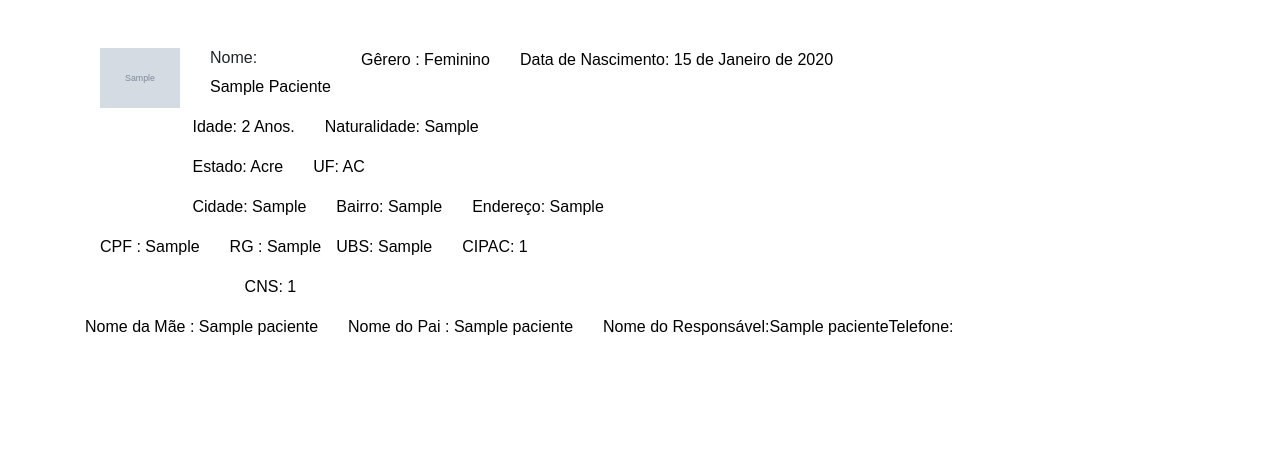
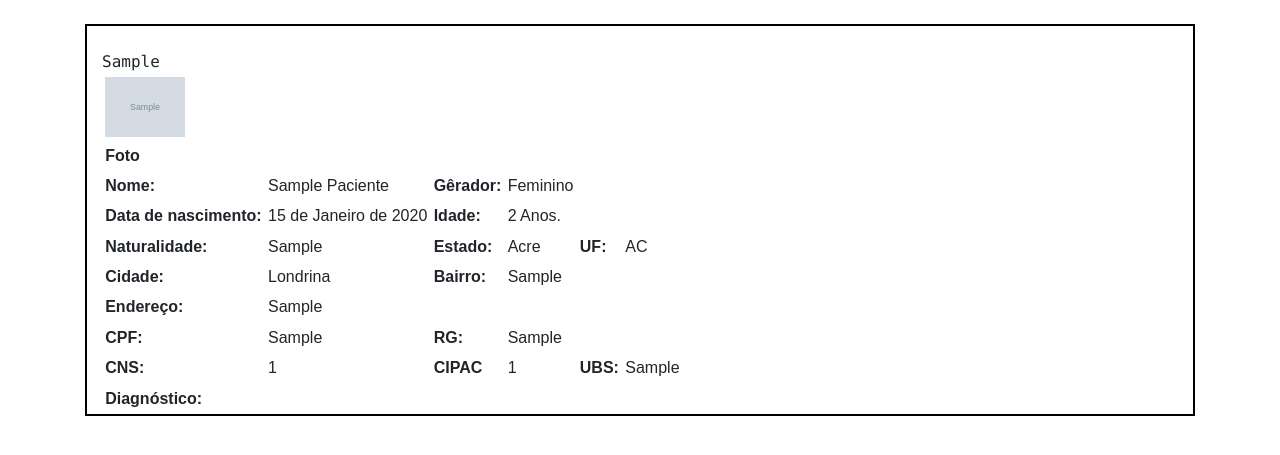
Before and after one commit to GabrielHenri39/geracao, a Django app: page /perfil/1 in a window 1280 px wide. Shown: the top 455 px of the page. Run offline with Django 4.2, Linux system fonts and the light colour scheme; tables that the repository leaves empty hold one stand-in row (values such as "Sample post"); grey boxes marked "Sample" are stand-in pictures; lists and menus that the app fills with data are empty; some libraries are stand-ins or nearby versions; some web fonts are replaced.

Commit message:
config perfil_paciente

```diff
--- a/plataforma/templates/perfil_paciente.html
+++ b/plataforma/templates/perfil_paciente.html
@@ -9,164 +9,66 @@
 
 {% endblock %}
 
-
 {% block 'body' %}
-<br>
-<div class='container'>
-    <form >
-        <br>
-        <div class ="container">
-            <div class="row"  >
-                <div class="col-sm-auto">
-                    {% if paciente.foto%}
+    <br>
+    <div class='container'>
+        <form class="form">
+            <div class='container'>
+                <table>
+                    <tr>
+                        <th> {% if paciente.foto%}
                         <img width="80px" src="{{paciente.foto.url}}">
 
                         {%else%}
                             <img width="80px" src="{% static 'plataforma/img/user.png' %}">
-                    {% endif%}
-                </div>
-                <div class="col-sm-auto">
-                    <h6>Nome:</h6><p class="dado">{{paciente.nome_do_paciente|title}} </p>
-                </div>
-                <div class="col-sm-auto">
-                    <h6 class="dado"> Gêrero</h6>
-                        {% if paciente.gerero == 'm' %}
-                            <p class="dado">: Masculino</p>
-                            {%else%}
-                                <p class="dado">: Feminino</p>
-                        {%endif%}
-                </div>
+                        {% endif%}</th>
+                    </tr>
+                    <tr>
+                        <th id="foto" width='2px'> Foto</th>
+                    </tr>
+                    <br>
+                    <tr>
+                        <th>Nome:</th><th class="font">{{paciente.nome_do_paciente|title}}</th>
+                        <th>Gêrador:</th><th class="font">{% if paciente.gerero == 'm' %}
+                                    Masculino
+                                    {%else%}
+                                    Feminino
+                                {%endif%}</th>
+                    </tr>
+                    <tr>
+                        <th>Data de nascimento:</th><th class="font"> {{paciente.data_nascimento}}</th>
+                        <th>Idade:</th><th class="font">{{paciente.data_nascimento|idade}}</th>
+                    </tr>
+                    <tr>
+                        <th>Naturalidade:</th><th class="font">{{paciente.naturalidade}}</th>
+                        <th>Estado:</th><th class="font">{{paciente.estado|mostar_estados}}</th>
+                        <th>UF:</th><th class='font'>{{paciente.uf|mostar_uf}}</th>
+                    </tr>
+                    <tr>
+                        <th>Cidade:</th><th class="font">Londrina</th>
+                        <th>Bairro:</th><th class='font'>{{paciente.bairro}}</th>
+                    </tr>
+                    <tr>
+                        <th>Endereço:</th><th class="font">{{paciente.endereco}}</th>
+                    </tr>
+                    <tr>
+                        <th> CPF:</th><th class="font">{{paciente.cpf}}</th>
+                        <th>RG:</th><th class='font'> {{paciente.rg}}</th>
+                    </tr>
+                    <tr>
+                        <th> CNS:</th><th class="font">{{paciente.cns}}</th>
+                        <th>CIPAC</th><th class='font'> {{paciente.cipac}}</th>
+                        <th> UBS:</th><th class='font'> {{paciente.ubs}}</th>
+                    </tr>
+                    <div style="max-width: 10px;">
+                        <tr>
 
-                <div class="col-sm-auto">
-                    <h6 class="dado">Data de Nascimento </h6><p class="dado">: {{paciente.data_nascimento}} </p>
-                </div>
+                            <th>Diagnóstico:</th>
+                            <samp>{{paciente.diagnotico}}</samp>
+                        </tr>
+                    </div>
+                </table>
             </div>
-            <div class="row">
-                <div class="col-sm-1">
-                </div>
-                <div class="col-sm-auto">
-                    <h6 class="dado">Idade </h6><p class="dado">: {{paciente.data_nascimento|idade}} </p>
-                </div>
-                <div class="col-sm-auto">
-                    <h6 class="dado">Naturalidade </h6><p class="dado">: {{paciente.naturalidade}} </p>
-                </div>
-                <div class="col-md-auto">
-                </div>
-
-            </div>
-
-            <div class="row">
-                <div class="col-sm-1">
-                </div>
-                <div class="col-sm-auto">
-                    <h6 class="dado"> Estado </h6><p class="dado">: {{paciente.estado|mostar_estados}} </p>
-                </div>
-                <div class="col-sm-auto">
-                    <h6 class="dado">UF</h6><p class="dado">: {{paciente.uf|mostar_uf}} </p>
-                </div>
-                <div class="col-sm-auto">
-
-                </div>
-
-            </div>
-            <div class="row">
-                <div class="col-sm-1">
-                </div>
-                <div class="col-sm-auto">
-                    <h6 class="dado"> Cidade </h6><p class="dado">: {{paciente.cidade}} </p>
-                </div>
-                <div class="col-sm-auto">
-                    <h6 class="dado">Bairro</h6><p class="dado">: {{paciente.bairro}} </p>
-                </div>
-                <div class="col-sm-auto">
-                    <h6 class="dado">Endereço </h6><p class="dado">: {{paciente.endereco}} </p>
-                </div>
-
-            </div>
-            <div class="row">
-
-                <div class="col-sm-auto">
-                    <h6 class="dado"> CPF </h6>
-                        {% if paciente.cpf %}
-                            <p class="dado">: {{paciente.cpf}}</p>
-                            {%else%}
-                                <p class="dado">: Não possui</p>
-                        {%endif%}
-
-                </div>
-                <div class="col-sm-auto">
-                  <h6 class="dado"> RG</h6>
-                        {% if paciente.cpf %}
-                            <p class="dado">: {{paciente.rg}}</p>
-                            {%else%}
-                                <p class="dado">: Não possui</p>
-                        {%endif%}
-                <div class="col-auto">
-                    <h6 class="dado">CNS </h6><p class="dado">: {{paciente.cns}} </p>
-                </div>
-
-            </div>
-            <div class="row">
-
-                <div class="col-auto">
-                    <h6 class="dado"> UBS </h6><p class="dado">: {{paciente.ubs}} </p>
-                </div>
-                <div class="col-sm-auto">
-                    <h6 class="dado">CIPAC</h6><p class="dado">: {{paciente.cipac}} </p>
-                </div>
-
-
-
-            </div>
-            <div class="row">
-
-                <div class="col-sm-auto">
-                    <h6 class="dado">Nome da Mãe</h6>
-                    {% if paciente.nome_da_mae %}
-                        <p class="dado">: {{paciente.nome_da_mae}} </p>
-
-                        {%else%}
-                            <p class="dado">: Desconhecido </p>
-                    {%endif%}
-
-
-                </div>
-                <div class="col-auto">
-                    <h6 class="dado">Nome do Pai</h6>
-                    {% if paciente.nome_do_pai %}
-                        <p class="dado">: {{paciente.nome_do_pai}} </p>
-
-                        {%else%}
-                            <p class="dado">: Desconhecido </p>
-                    {%endif%}
-
-
-                </div>
-                <div class="col-auto">
-                    <h6 class="dado">Nome do Responsável:</h6><p class="dado"> {{paciente.nome_do_responsavel}} </p>
-                </div>
-
-            </div>
-            <div class="row">
-
-                <div class="col-auto">
-                    <h6 class="dado">Telefone:</h6>
-
-
-
-                </div>
-                {% comment %} <div class="col-sm-auto">
-                    <h6 class="dado">Nome do Pai</h6>
-
-
-
-                </div>
-                <div class="col-sm-auto">
-                    <h6 class="dado">Nome do Responsável</h6><p class="dado">: </p>
-                </div>
-                 {% endcomment %}
-            </div>
-        </div>
-    </form>
-</div>
-{% endblock  %}
+        </form>
+    </div>
+{% endblock 'body' %}
--- a/templates/static/plataforma/css/home.css
+++ b/templates/static/plataforma/css/home.css
@@ -33,7 +33,29 @@
 
 }
 
-.dado{
-	display: inline-block;
-	color: black
-}
+
+
+ table tr th {
+	 max-width: 10%;
+	 font-family: Arial, Helvetica, sans-serif;
+
+	 padding: 0.2em;
+	 text-align: left;
+ }
+
+ .form{
+	border: 2px solid black;
+
+	max-height: min-content;
+ }
+
+ .font{
+	 font-family: Arial, Helvetica, sans-serif;
+	 font-weight: normal;
+	 max-height: min-content;
+ }
+
+ #foto{
+	display: flex;
+	align-items: center;
+ }
```
Also changed, not shown: plataforma/templates/id.html (added, +172 -0 lines), 1 other file.
